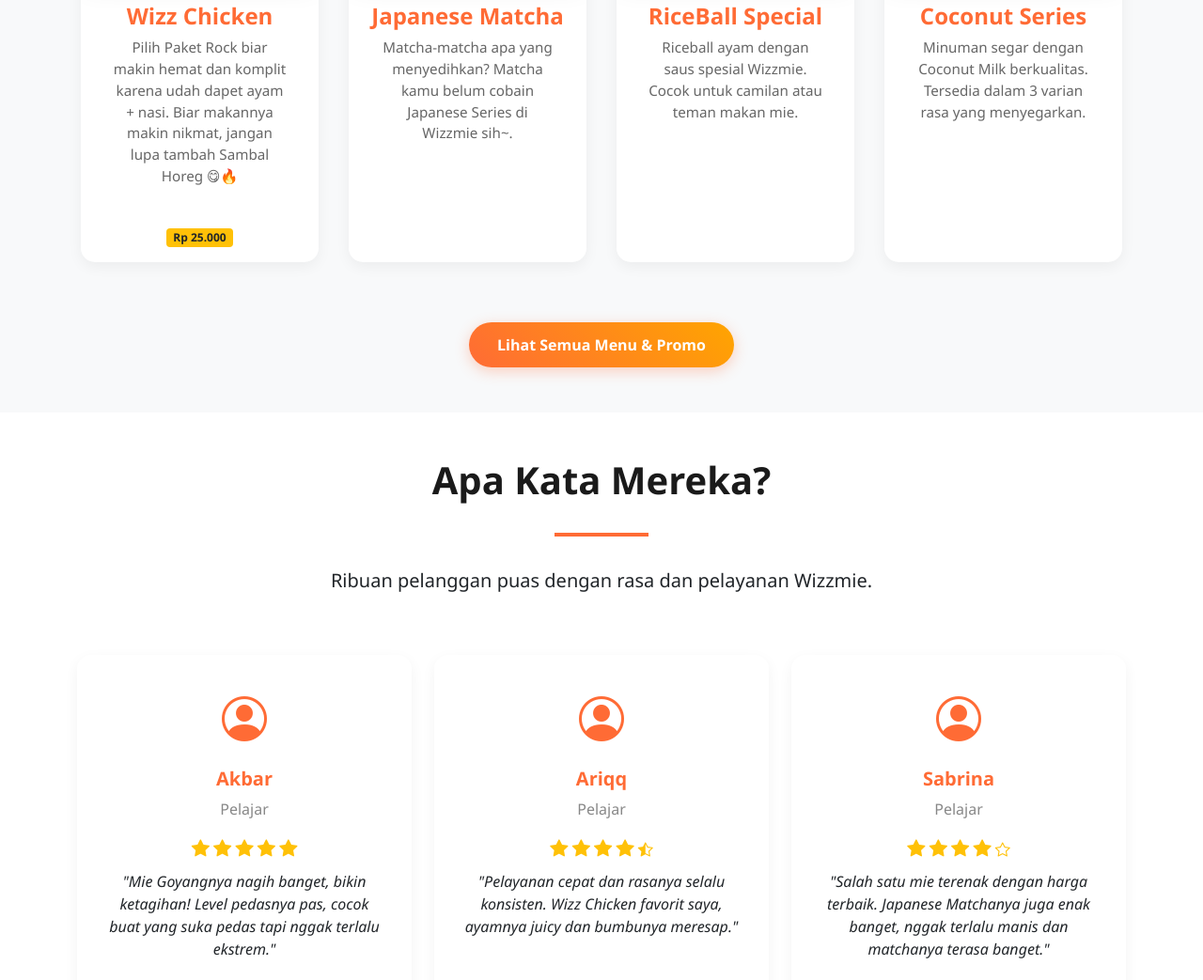
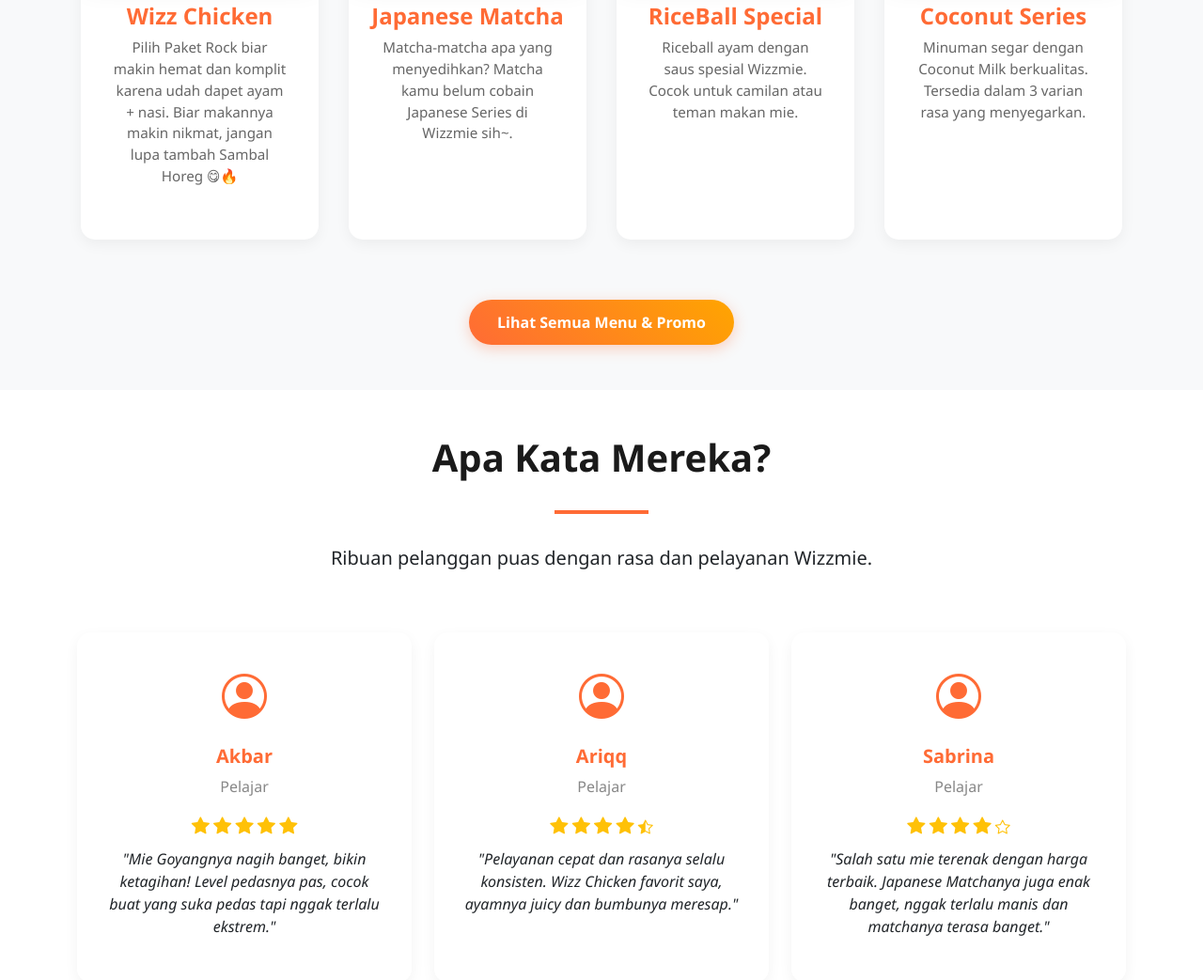
Before and after one commit to riandhikarizkiardy/Wizzmie, a plain HTML site: page index.html in a window 1280 px wide. Shown: the part 2231-3274 px from the top of the page at 94% size. Drawn offline with Linux system fonts and the light colour scheme.

Commit message:
Update index.html

```diff
--- a/index.html
+++ b/index.html
@@ -523,7 +523,6 @@
                     <div class="text-center p-3">
                         <h4>Wizz Chicken</h4>
                         <p>Pilih Paket Rock biar makin hemat dan komplit karena udah dapet ayam + nasi. Biar makannya makin nikmat, jangan lupa tambah Sambal Horeg 😋🔥</p>
-                        <span class="badge bg-warning text-dark">Rp 25.000</span>
                     </div>
                 </div>
             </div>
```
